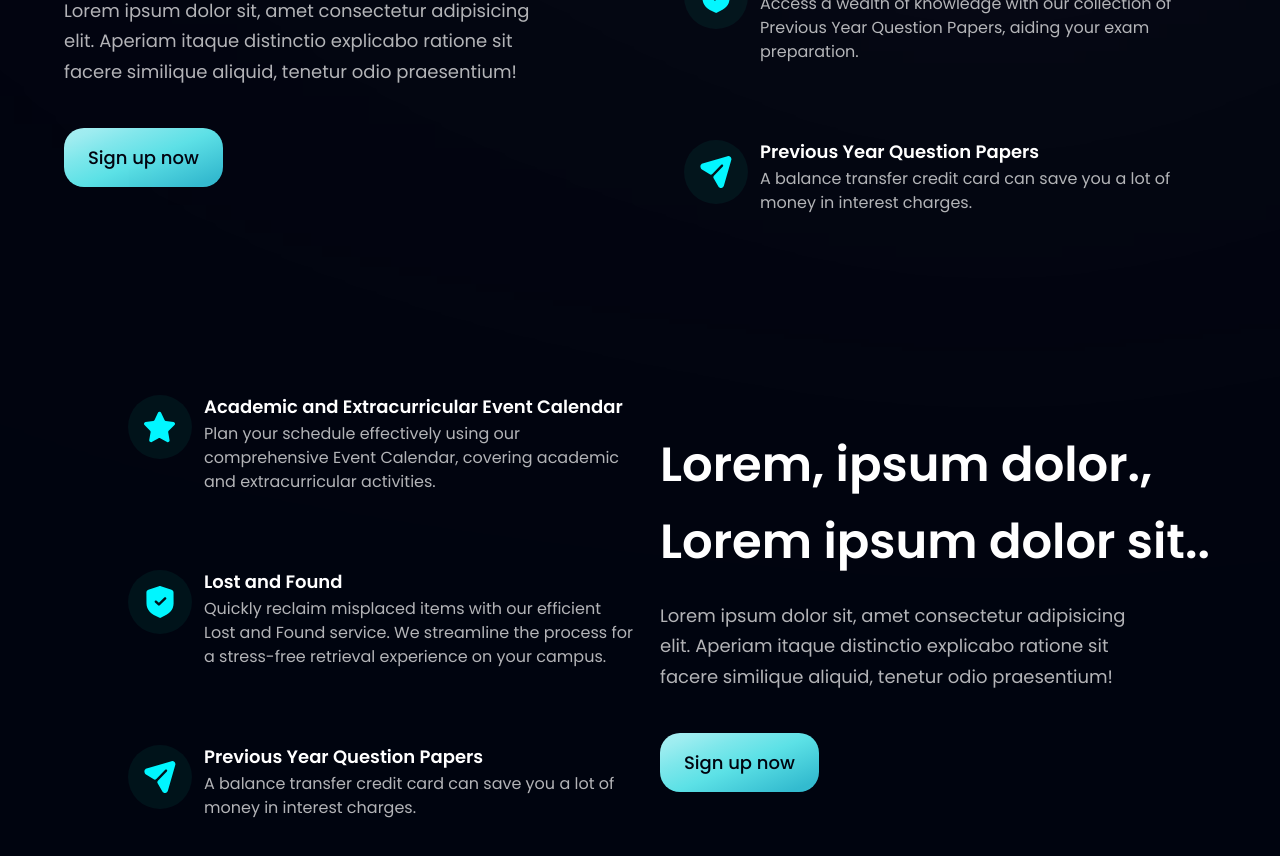
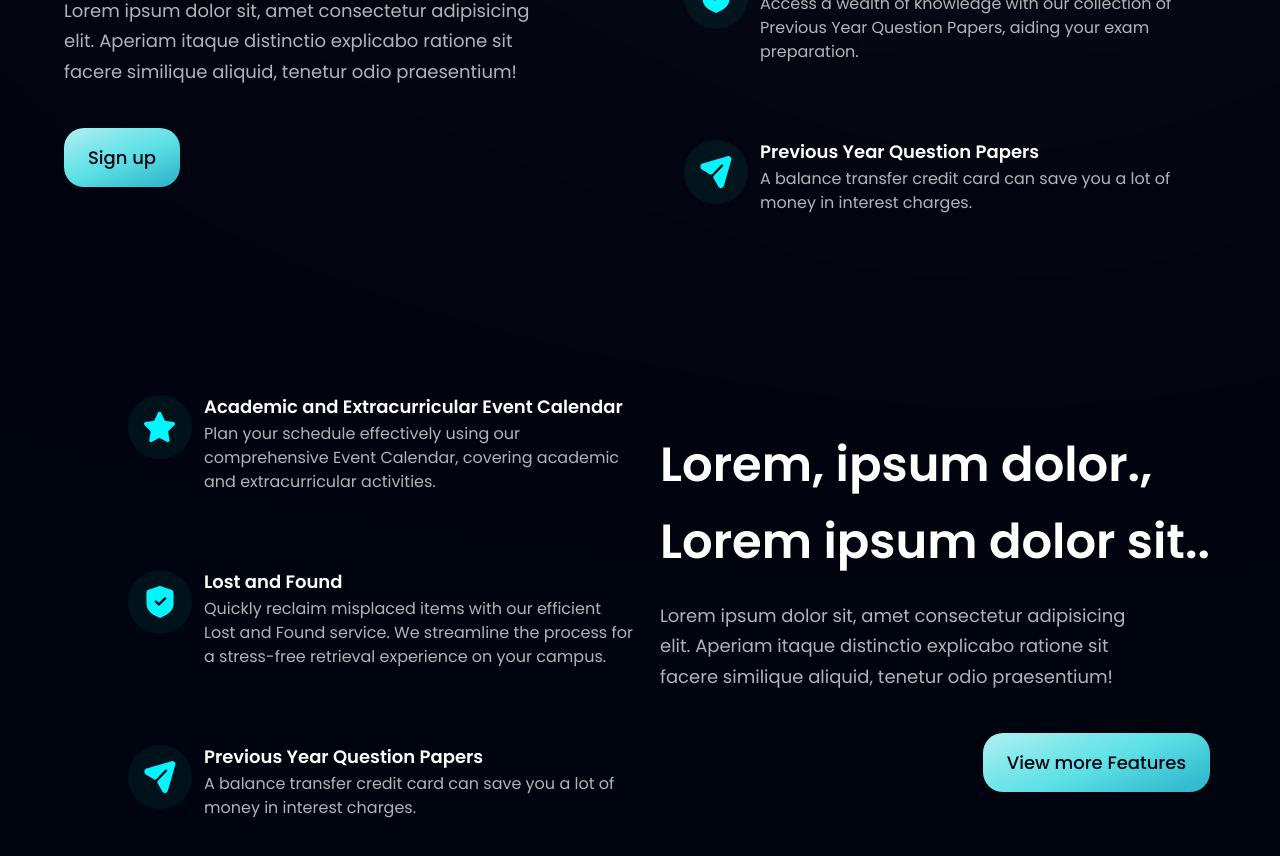
Before and after one commit to SharanRP/Unishare_Campus, a React (Vite) app: page /home in a window 1280 px wide. Shown: the part 1300-2156 px from the top of the page. Built offline with nearby package versions, Linux system fonts and the light colour scheme; a web font is replaced by a local one; what tailwindcss-bg-patterns would draw is missing.

Commit message:
add fix button

```diff
--- a/src/App.jsx
+++ b/src/App.jsx
@@ -1,10 +1,24 @@
-import React from 'react';
+import React, { useState, useEffect } from 'react';
 import { BrowserRouter as Router, Routes, Route } from 'react-router-dom';
-import styles from './style';
-import './index.css'
+import styles from './style'; // Make sure this import is needed
+import './index.css';
 import { Navbar, Hero, Stats, Features, Features2, Testimonials, CTA, Footer, Contact, Home, Blog } from './components/index';
+import FixedButton from './components/FixedButton';
 
 const App = () => {
+  const [isvisible, setIsVisible] = useState(false);
+
+  useEffect(() => {
+    const handleScroll = () => {
+      setIsVisible(window.scrollY > 200 && window.scrollY < 2350);
+    };
+
+    window.addEventListener('scroll', handleScroll);
+    return () => {
+      window.removeEventListener('scroll', handleScroll);
+    };
+  }, []);
+
   return (
     <Router>
       <div className='bg-primary w-full overflow-hidden'>
@@ -13,6 +27,8 @@ const App = () => {
             <Navbar />
           </div>
         </div>
+
+        {isvisible && <FixedButton/>}
 
         {/* <div className={`bg-primary ${styles.flexStart}`}>
           <div className={`${styles.boxWidth}`}>
@@ -36,12 +52,11 @@ const App = () => {
           </div>
         </div> */}
         <Routes>
-            <Route exact path='/home' element={<Home />} />
-            <Route exact path='/blog' element={<Blog />} />
-            <Route exact path='/contact' element={<Contact />} />
+          <Route exact path='/home' element={<Home />} />
+          <Route exact path='/blog' element={<Blog />} />
+          <Route exact path='/contact' element={<Contact />} />
         </Routes>
       </div>
-
     </Router>
   );
 };
--- a/src/assets/index.js
+++ b/src/assets/index.js
@@ -16,6 +16,7 @@ import headerright from "./headerright.png";
 import close from "./close.svg"
 import send from "./send.svg"
 import shield from "./shield.svg"
+import community from "./community.png"
 
 
 export {
@@ -36,5 +37,6 @@ export {
   headerright,
   instagram,
   send,
-  shield
+  shield,
+  community
 };
--- a/src/components/Button.jsx
+++ b/src/components/Button.jsx
@@ -1,9 +1,9 @@
 import React from 'react'
 
-const Button = ({styles}) => {
+const Button = ({styles, buttonCaption}) => {
   return (
     <button type='button' className={`py-4 px-6 bg-blue-gradient font-poppins font-medium text-[18px] text-primary outline-none rounded-[20px] ${styles}`}>
-      Sign up now
+      {buttonCaption}
     </button>
   )
 }
--- a/src/components/CTA.jsx
+++ b/src/components/CTA.jsx
@@ -10,7 +10,7 @@ const CTA = () => {
         <p className={`${styles.paragraph} max-w-[470px] mt-5`}>Experience a hassle-free university journey and enhance your academic experience with us.</p>
       </div>
       <div className={`${styles.flexCenter} sm:ml-10 ml-0 sm:mt-0 mt-10`}>
-        <Button />
+        <Button buttonCaption='Sign up now' />
       </div>
     </section>
   );
--- a/src/components/Features.jsx
+++ b/src/components/Features.jsx
@@ -29,7 +29,7 @@ const Features = () => {
           Lorem, ipsum dolor., <br className='sm:block hidden' /> Lorem ipsum dolor sit..
         </h2>
         <p className={`${styles.paragraph} max-w-[470px] mt-5`}>Lorem ipsum dolor sit, amet consectetur adipisicing elit. Aperiam itaque distinctio explicabo ratione sit facere similique aliquid, tenetur odio praesentium!</p>
-        <Button styles="mt-10" />
+        <Button styles="mt-10" buttonCaption='Sign up' />
       </div>
 
       <div className={`${layout.sectionImg} flex-col`}>
--- a/src/components/Features2.jsx
+++ b/src/components/Features2.jsx
@@ -34,7 +34,9 @@ const Features2 = () => {
         Lorem, ipsum dolor., <br className='sm:block hidden' /> Lorem ipsum dolor sit..
         </h2>
         <p className={`${styles.paragraph} max-w-[470px] mt-5`}>Lorem ipsum dolor sit, amet consectetur adipisicing elit. Aperiam itaque distinctio explicabo ratione sit facere similique aliquid, tenetur odio praesentium!</p>
-        <Button styles="mt-10" />
+        <div className='flex justify-end w-[550px]'>
+          <Button styles="mt-10" buttonCaption='View more Features' />
+        </div>
       </div>
     </section>
   );
--- /dev/null
+++ b/src/components/FixedButton.jsx
@@ -0,0 +1,14 @@
+import React from 'react';
+import { community } from '../assets';
+
+const FixedButton = () => {
+  return (
+    <div className='fixed bottom-[100px] right-[40px] cursor-pointer z-[1000000]'>
+      <a href="/your-link" className='bg-white rounded-full w-[65px]'>
+        <img src={community} alt="" className='w-[65px]'/>
+      </a>
+    </div>
+  );
+};
+
+export default FixedButton;
--- a/src/index.css
+++ b/src/index.css
@@ -147,8 +147,6 @@
   filter: blur(750px);
 }
 
-
-
 html::-webkit-scrollbar {
   width: 10px;
   display:none
```
Also changed, not shown: src/assets/community.png (added).
